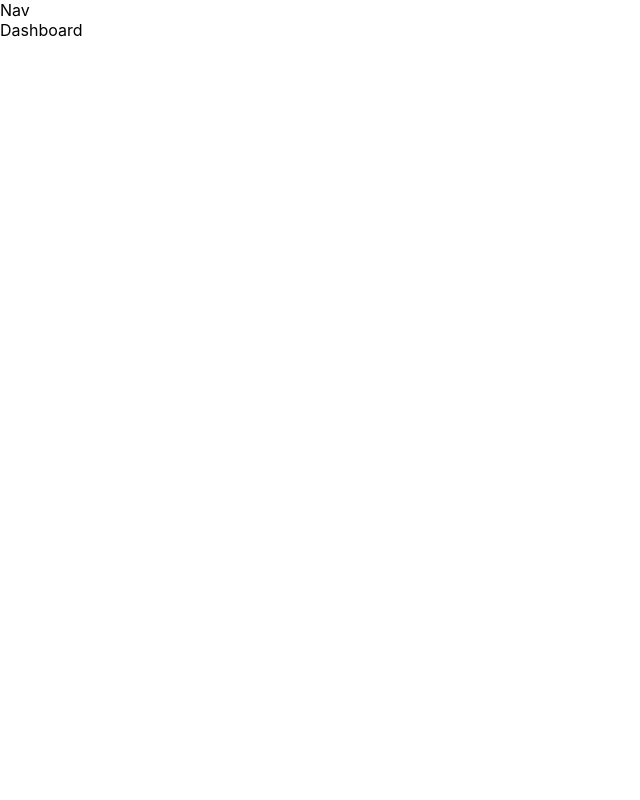
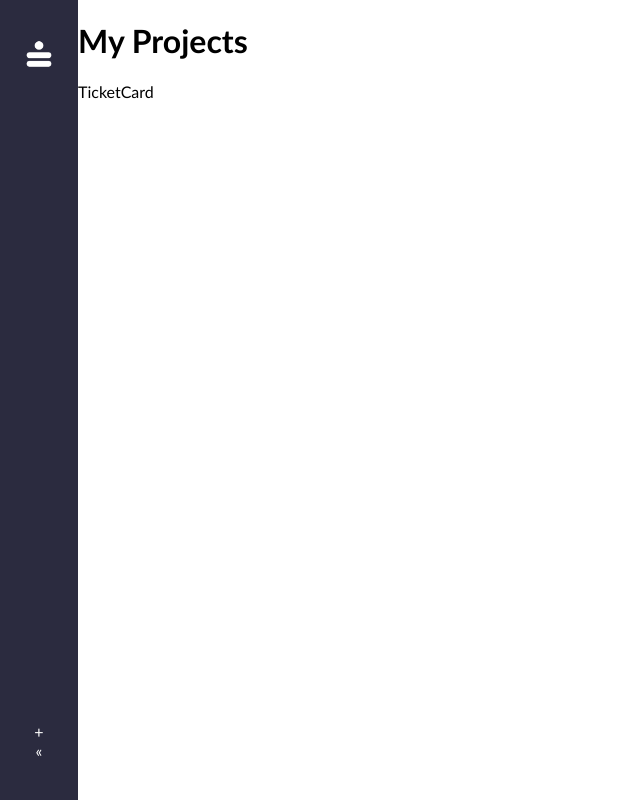
Before and after one commit to PatMiekina/monday-crm-clone, a React (Create React App) app: page / in a window 1280 px wide. Shown: the whole page, without its empty margins (0-640 px from the left). Built offline with nearby package versions, Linux system fonts and the light colour scheme.

Commit message:
add navbar styling

```diff
--- a/src/components/Nav.js
+++ b/src/components/Nav.js
@@ -1,6 +1,21 @@
+import { useNavigate } from 'react-router-dom'
+import logo from '../images/crm-logo.png'
+
 const Nav = () => {
+    // const navigate = useNavigate()
+
     return (
-        <div>Nav</div>
+        <nav>
+            <div className='logo-container'>
+                <img src={logo} alt='logo' />
+            </div>
+            <div className='controls-container'>
+                {/* <div className='icon' onClick={() => navigate('/ticket')}>+</div>
+                <div className='icon' onClick={() => navigate('/')}>«</div> */}
+                <div className='icon'>+</div>
+                <div className='icon'>«</div>
+            </div>
+        </nav>
     )
 }
 
--- a/src/index.css
+++ b/src/index.css
@@ -1,13 +1,36 @@
-body {
+html, body {
   margin: 0;
-  font-family: -apple-system, BlinkMacSystemFont, 'Segoe UI', 'Roboto', 'Oxygen',
-    'Ubuntu', 'Cantarell', 'Fira Sans', 'Droid Sans', 'Helvetica Neue',
-    sans-serif;
-  -webkit-font-smoothing: antialiased;
-  -moz-osx-font-smoothing: grayscale;
+  padding: 0;
+  font-family: 'Trebuchet MS', Arial, sans-serif;
 }
 
-code {
-  font-family: source-code-pro, Menlo, Monaco, Consolas, 'Courier New',
-    monospace;
+.app {
+  display: flex;
 }
+
+/*--- Nav ---*/
+
+nav {
+  height: 100vh;
+  background-color: rgb(43, 43,63);
+  color: rgb(255,255,255);
+  text-align: center;
+  display: flex;
+  flex-direction: column;
+  justify-content: space-between;
+}
+
+nav .logo-container,
+nav .controls-container {
+  padding: 40px 25px;
+  display: flex;
+  flex-direction: column;
+}
+
+nav .logo-container img {
+  width: 28px;
+}
+
+nav .icon {
+  color: rgb(255,255,255);
+}
--- a/src/pages/Dashboard.js
+++ b/src/pages/Dashboard.js
@@ -1,6 +1,13 @@
+import TicketCard from '../components/TicketCard'
+
 const Dashboard = () => {
     return (
-        <div>Dashboard</div>
+        <div className="dashboard">
+            <h1>My Projects</h1>
+            <div className="ticket-container">
+                <TicketCard />
+            </div>
+        </div>
     )
 }
 
```
Also changed, not shown: src/images/crm-logo.png (added).
